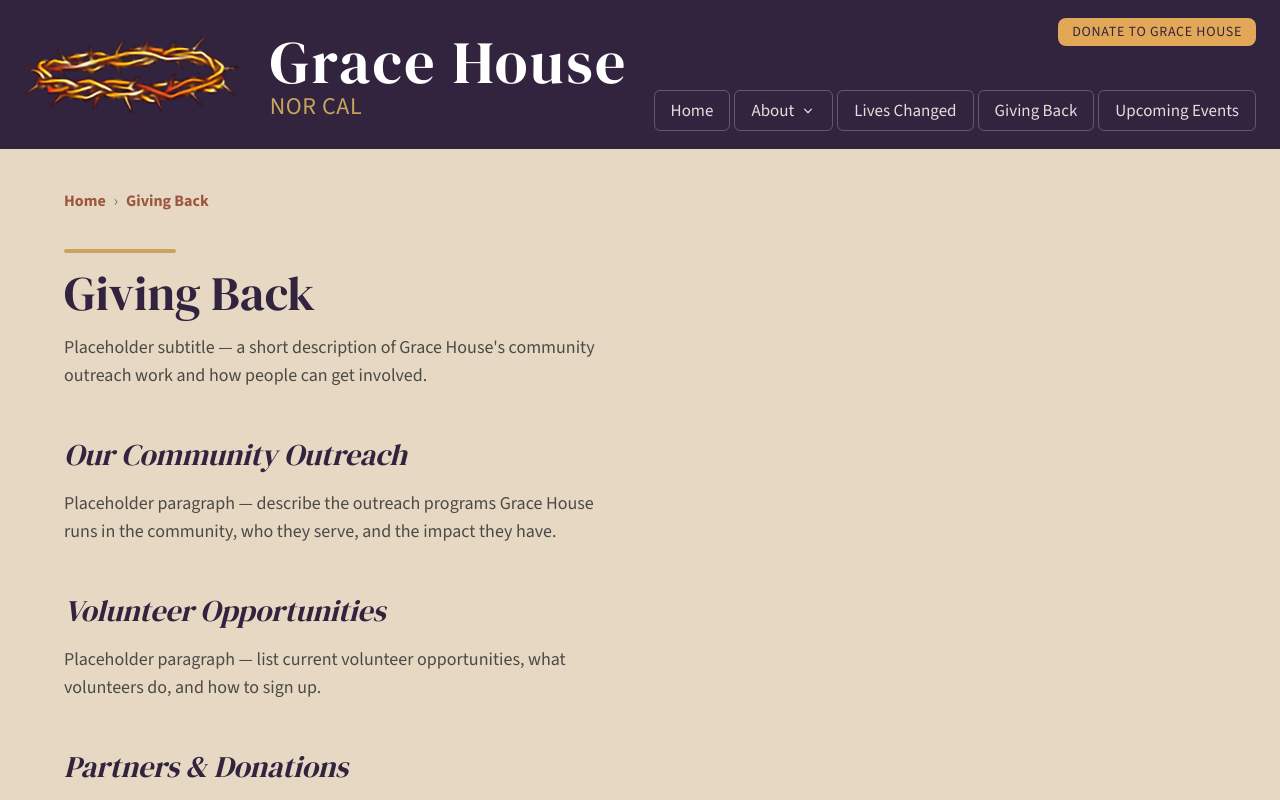
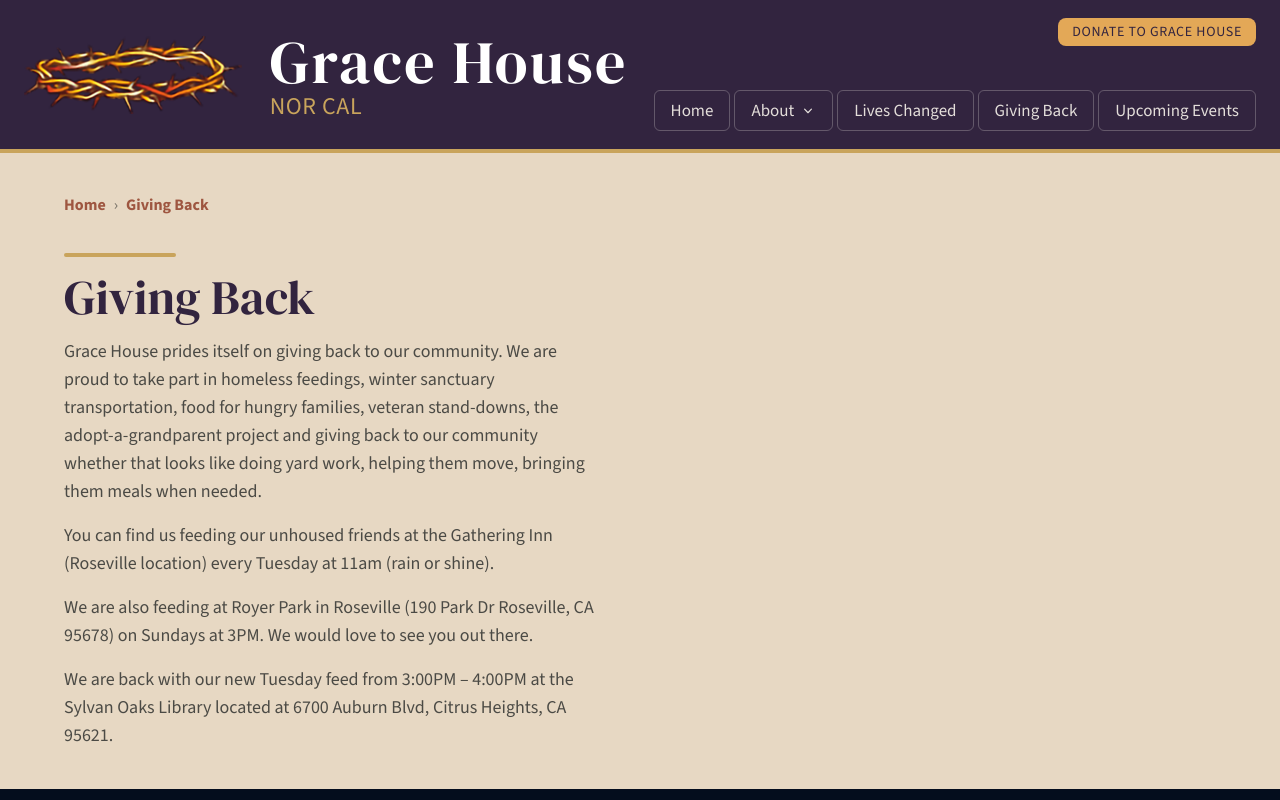
Before and after one commit to jamesmiller2404/grace-house, a Next.js app: page /giving-back in a window 1280 px wide. Shown: the top 800 px of the page. Built offline with nearby package versions, Linux system fonts and the light colour scheme.

Commit message:
Added correct text to Giving Back section

```diff
--- a/src/app/giving-back/page.tsx
+++ b/src/app/giving-back/page.tsx
@@ -37,41 +37,29 @@
             Giving Back
           </h1>
           <p className="text-ink/80 mt-4 max-w-[60ch] text-lg">
-            Placeholder subtitle — a short description of Grace House&apos;s
-            community outreach work and how people can get involved.
+            Grace House prides itself on giving back to our community. We are
+            proud to take part in homeless feedings, winter sanctuary
+            transportation, food for hungry families, veteran stand-downs, the
+            adopt-a-grandparent project and giving back to our community
+            whether that looks like doing yard work, helping them move,
+            bringing them meals when needed.
+          </p>
+          <p className="text-ink/80 mt-4 max-w-[60ch] text-lg">
+            You can find us feeding our unhoused friends at the Gathering Inn
+            (Roseville location) every Tuesday at 11am (rain or shine).
+          </p>
+          <p className="text-ink/80 mt-4 max-w-[60ch] text-lg">
+            We are also feeding at Royer Park in Roseville (190 Park Dr
+            Roseville, CA 95678) on Sundays at 3PM. We would love to see you
+            out there.
+          </p>
+          <p className="text-ink/80 mt-4 max-w-[60ch] text-lg">
+            We are back with our new Tuesday feed from 3:00PM – 4:00PM at the
+            Sylvan Oaks Library located at 6700 Auburn Blvd, Citrus Heights, CA
+            95621.
           </p>
 
-          <section className="mt-12">
-            <h2 className="font-heading text-anchor text-3xl italic">
-              Our Community Outreach
-            </h2>
-            <p className="text-ink/80 mt-4 max-w-[60ch] text-lg">
-              Placeholder paragraph — describe the outreach programs Grace
-              House runs in the community, who they serve, and the impact they
-              have.
-            </p>
-          </section>
 
-          <section className="mt-12">
-            <h2 className="font-heading text-anchor text-3xl italic">
-              Volunteer Opportunities
-            </h2>
-            <p className="text-ink/80 mt-4 max-w-[60ch] text-lg">
-              Placeholder paragraph — list current volunteer opportunities,
-              what volunteers do, and how to sign up.
-            </p>
-          </section>
-
-          <section className="mt-12">
-            <h2 className="font-heading text-anchor text-3xl italic">
-              Partners &amp; Donations
-            </h2>
-            <p className="text-ink/80 mt-4 max-w-[60ch] text-lg">
-              Placeholder paragraph — thank and list community partners, and
-              explain ways businesses and individuals can donate or sponsor
-              Grace House&apos;s outreach work.
-            </p>
-          </section>
         </div>
       </main>
     </>
--- a/src/components/Nav.tsx
+++ b/src/components/Nav.tsx
@@ -144,6 +144,8 @@
           </details>
         </div>
       </div>
+      {/* Gold divider along the bottom edge of the header, mirroring the HelpStrip */}
+      <div aria-hidden="true" className="border-gold border-b-4" />
     </header>
   );
 }
```
